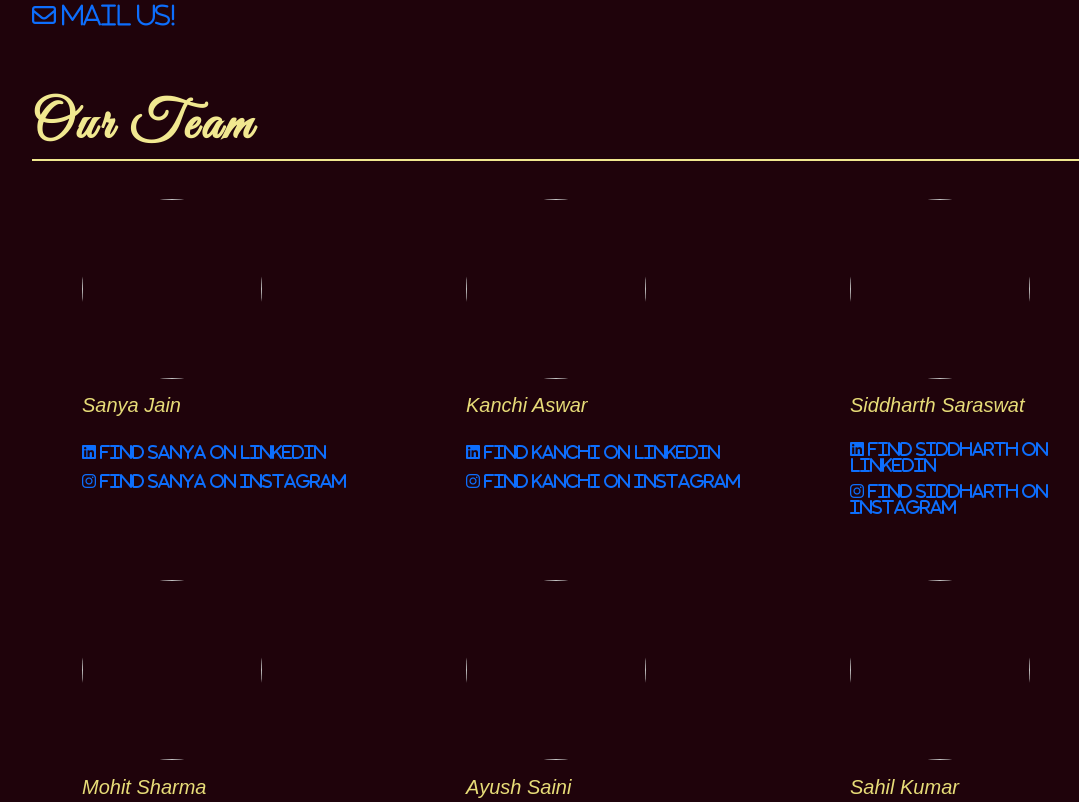
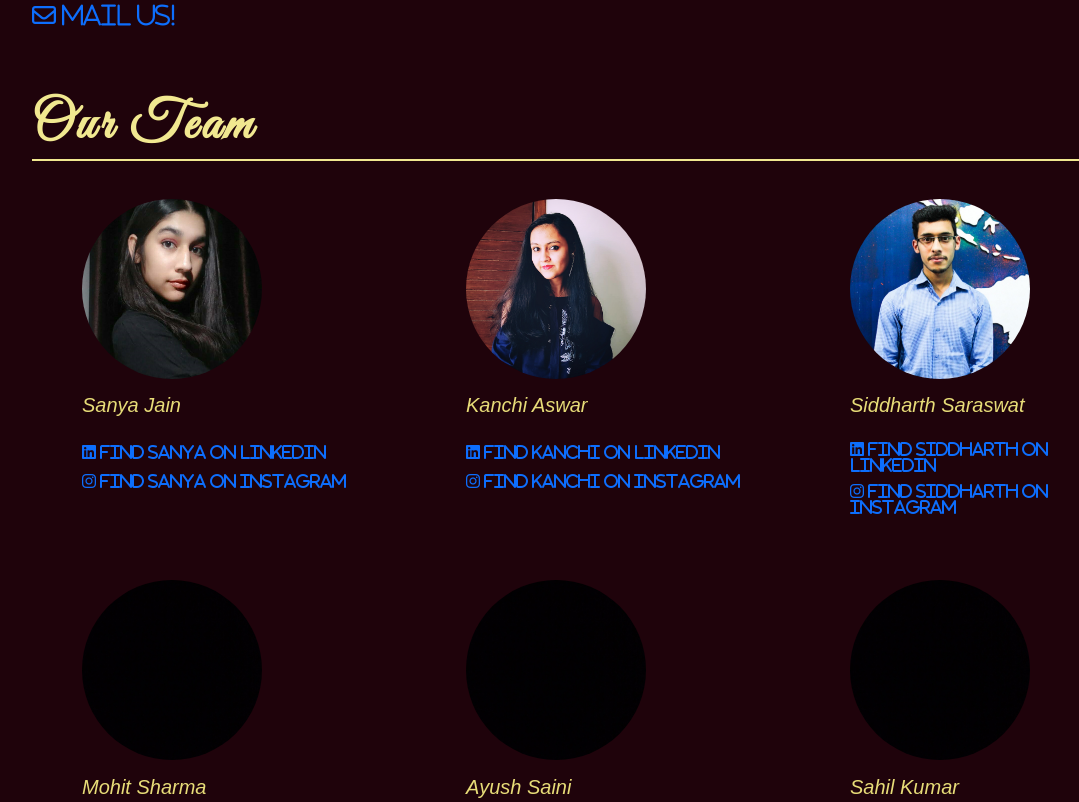
Before and after one commit to marham-ngo/Website, a plain HTML site: page index.html in a window 1280 px wide. Shown: the part 1998-2800 px from the top of the page, without its empty margins (32-1111 px from the left). Drawn offline with nearby package versions, Linux system fonts and the light colour scheme; the site is published under a folder, as on GitHub Pages, so addresses that start at the root find nothing; a web font is replaced by a local one.

Commit message:
corrected the image paths

```diff
--- a/index.html
+++ b/index.html
@@ -58,7 +58,7 @@
       </nav>
   </nav>
   <div id="home">
-    <img src="/img/MARham (1).png" alt="Trouble loading image" id="home-photo">
+    <img src="img/MARham (1).png" alt="Trouble loading image" id="home-photo">
     <p id="home-text">''MARHAM'' is an NGO which  comes into effect to make a change in the life of voiceless stray animals , give utmost care to their needs , safeguard them , provide shelter, and give them their most awaited love and care.....
     </p>
   </div>
@@ -117,43 +117,43 @@
     <h1>Our Team</h1>
     <div id="members">
       <div id="member1" class="member">
-        <img src="/img/sanya.jpg" alt="">
+        <img src="img/sanya.jpg" alt="">
         <p>Sanya Jain</p>
         <a href="#"><i class="fab fa-linkedin">  Find Sanya on LinkedIn</i></a>
         <a href="#"><i class="fab fa-instagram" href="#">  Find Sanya on Instagram</i></a>
       </div>
       <div id="member2" class="member">
-        <img src="/img/1613400485144.jpg" alt="">
+        <img src="img/1613400485144.jpg" alt="">
         <p>Kanchi Aswar</p>
         <a href="https://www.linkedin.com/in/unavailable/" target="_blank"><i class="fab fa-linkedin">  Find Kanchi on LinkedIn</i></a>
         <a href="#"><i class="fab fa-instagram" href="#">  Find Kanchi on Instagram</i></a>
       </div>
       <div id="member3" class="member">
-        <img src="/img/siddharth.JPG" alt="">
+        <img src="img/siddharth.JPG" alt="">
         <p>Siddharth Saraswat</p>
         <a href="https://www.linkedin.com/in/siddharth1012"><i class="fab fa-linkedin">  Find Siddharth on LinkedIn</i></a>
         <a href="https://www.instagram.com/siddharth__saraswat/"><i class="fab fa-instagram" href="#">  Find Siddharth on Instagram</i></a>
       </div>
       <div id="member4" class="member">
-        <img src="/img/temp.png" alt="">
+        <img src="img/temp.png" alt="">
         <p>Mohit Sharma</p>
         <a href="https://www.linkedin.com/in/mohit-sharma-178459202"><i class="fab fa-linkedin">  Find Mohit on LinkedIn</i></a>
         <a href="#"><i class="fab fa-instagram" href="#">  Find Mohit on Instagram</i></a>
       </div>
       <div id="member5" class="member">
-        <img src="/img/temp.png" alt="">
+        <img src="img/temp.png" alt="">
         <p>Ayush Saini</p>
         <a href="https://www.linkedin.com/in/faulty-boi-gaming-359169215"><i class="fab fa-linkedin">  Find Ayush on LinkedIn</i></a>
         <a href="https://www.instagram.com/invites/contact/?i=183z2rea9li6n&utm_content=258orc0"><i class="fab fa-instagram" href="#">  Find Ayush on Instagram</i></a>
       </div>
       <div id="member6" class="member">
-        <img src="/img/temp.png" alt="">
+        <img src="img/temp.png" alt="">
         <p>Sahil Kumar</p>
         <a href=" https://www.linkedin.com/in/sahil-kumar-0a4152215"><i class="fab fa-linkedin">  Find Sahil on LinkedIn</i></a>
         <a href="#"><i class="fab fa-instagram" href="#">  Find Sahil on Instagram</i></a>
       </div>
       <div id="member7" class="member">
-        <img src="/img/temp.png" alt="">
+        <img src="img/temp.png" alt="">
         <p>Yash Indoria</p>
         <a href="https://www.linkedin.com/in/yash-indoria-094422201"><i class="fab fa-linkedin">  Find Yash on LinkedIn</i></a>
         <a href="https://instagram.com/_yasxxh_?utm_medium=copy_link"><i class="fab fa-instagram">  Find Yash on Instagram</i></a>
```
